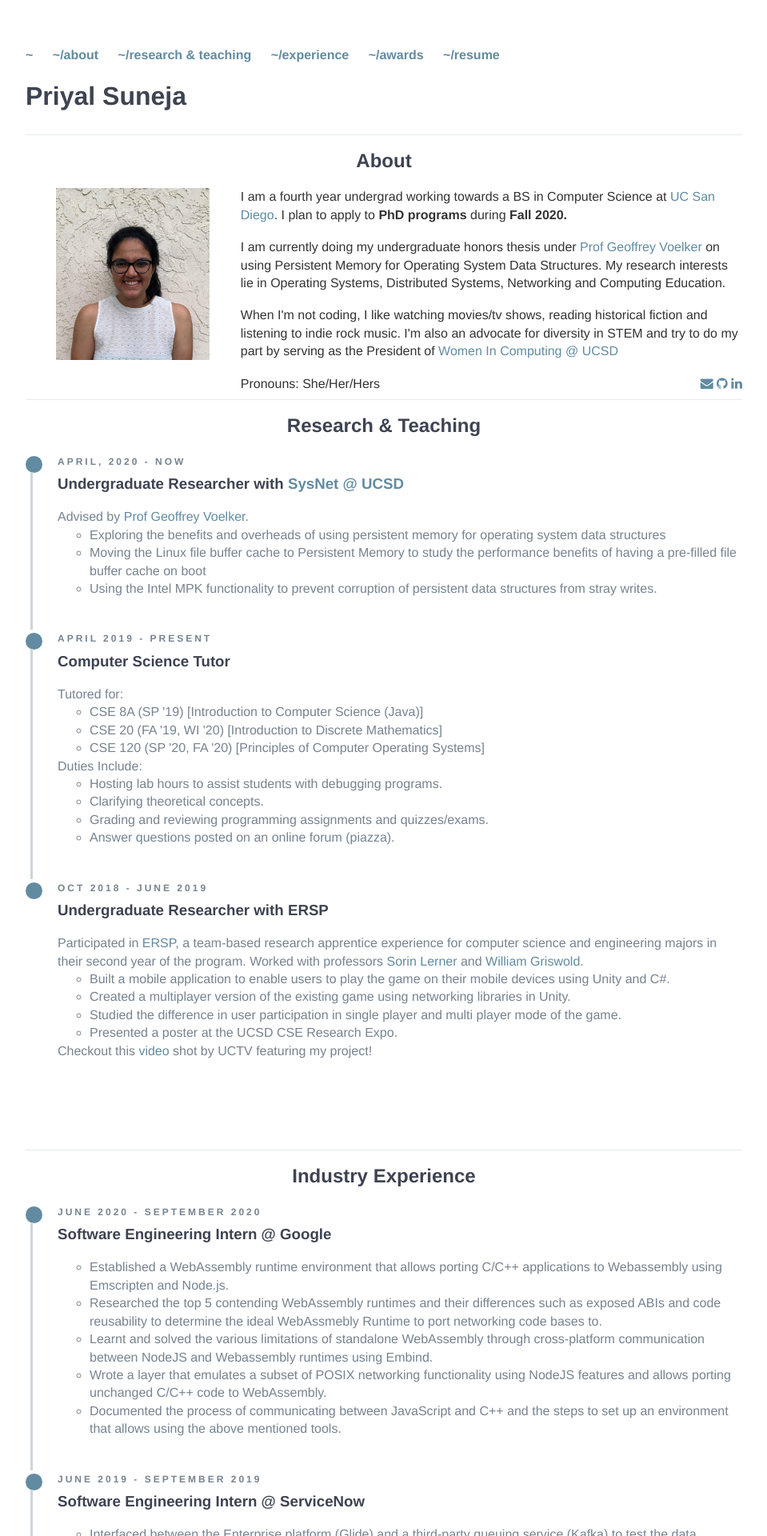
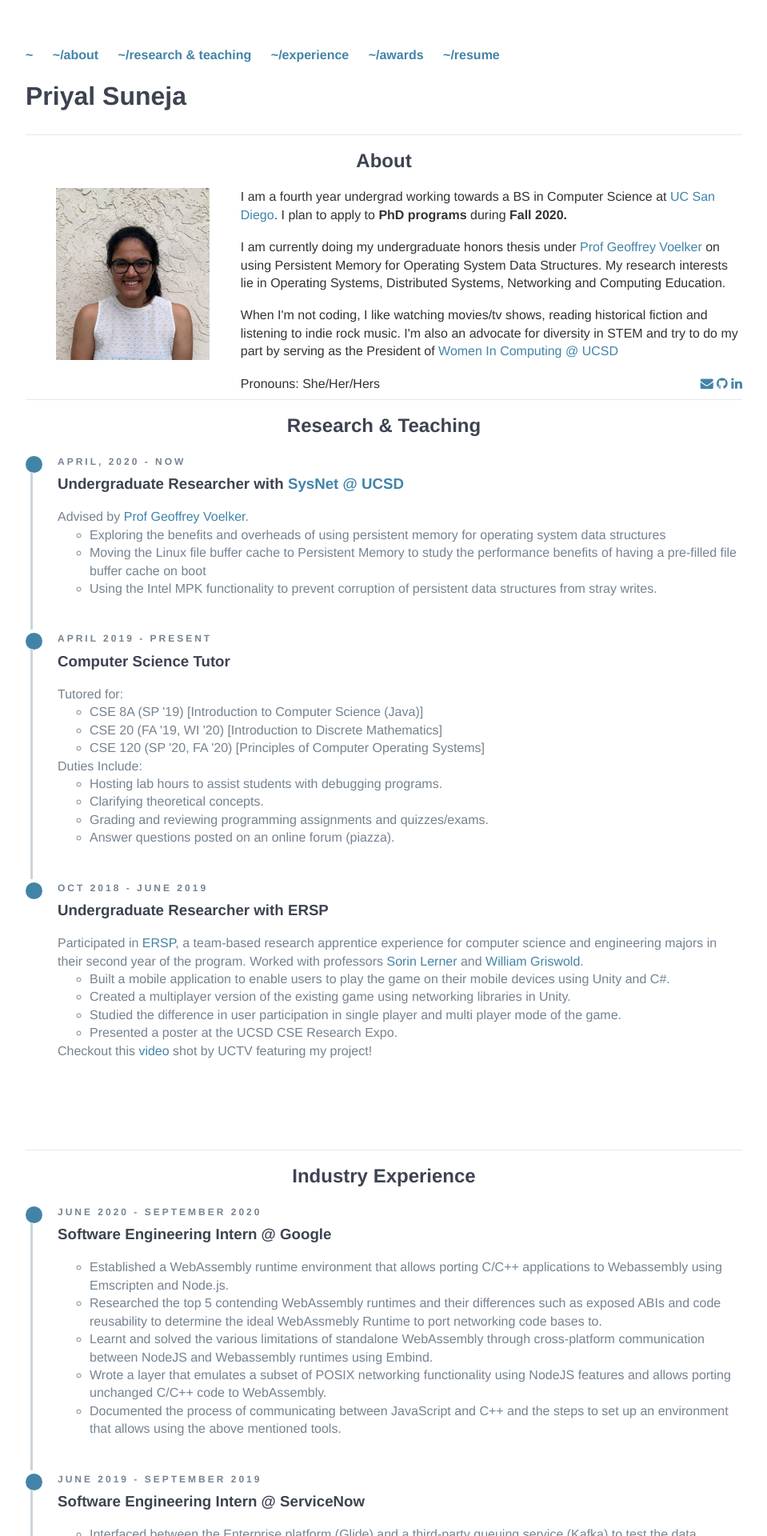
Before and after one commit to p-suneja/p-suneja.github.io, a Jekyll site: the page built from index.html, in a window 1280 px wide. Shown: the top 1920 px of the page at 80% size, without its empty margins (160-1119 px from the left). Built offline with Jekyll 4.4.1, drawn with Linux system fonts in a browser that asks for light colours; nearby versions of some CDN libraries.

Commit message:
Update main.css

```diff
--- a/css/main.css
+++ b/css/main.css
@@ -1,5 +1,5 @@
-/*$primary-color: #FF6B6B;
-$primary-color-hover: scale-color($primary-color, $lightness: 32%);*/
+/*$primary-color: #4284a8;
+$primary-color-hover: #628ba1 scale-color($primary-color, $lightness: 32%);*/
 
 body {
     margin: 60px auto;
@@ -23,10 +23,10 @@ nav ul li, footer ul li {
 }
 a {
     text-decoration: none;
-    color: #628ba1;
+    color: #4284a8;
 }
 a:hover {
-    color: #ff9a9a;
+    color: #628ba1;
     text-decoration: underline;
 }
 h1, h2 {
@@ -155,7 +155,7 @@ ul.posts li {
   width: 15px;
 }
 .timeline-marker:before {
-  background: #628ba1;
+  background: #4284a8;
   border: 3px solid transparent;
   border-radius: 100%;
   content: "";
@@ -183,7 +183,7 @@ ul.posts li {
 
 .timeline-item:not(.period):hover .timeline-marker:before {
   background: transparent;
-  border: 3px solid #628ba1;
+  border: 3px solid #4284a8;
 }
 
 /*----- TIMELINE CONTENT -----*/
@@ -335,8 +335,8 @@ ul.posts li {
 ----------------------------------------------*/
 .marker-outline .timeline-marker:before {
   background: transparent;
-  border-color: #628ba1;
+  border-color: #4284a8;
 }
 .marker-outline .timeline-item:hover .timeline-marker:before {
-  background: #628ba1;
+  background: #4284a8;
 }
```
